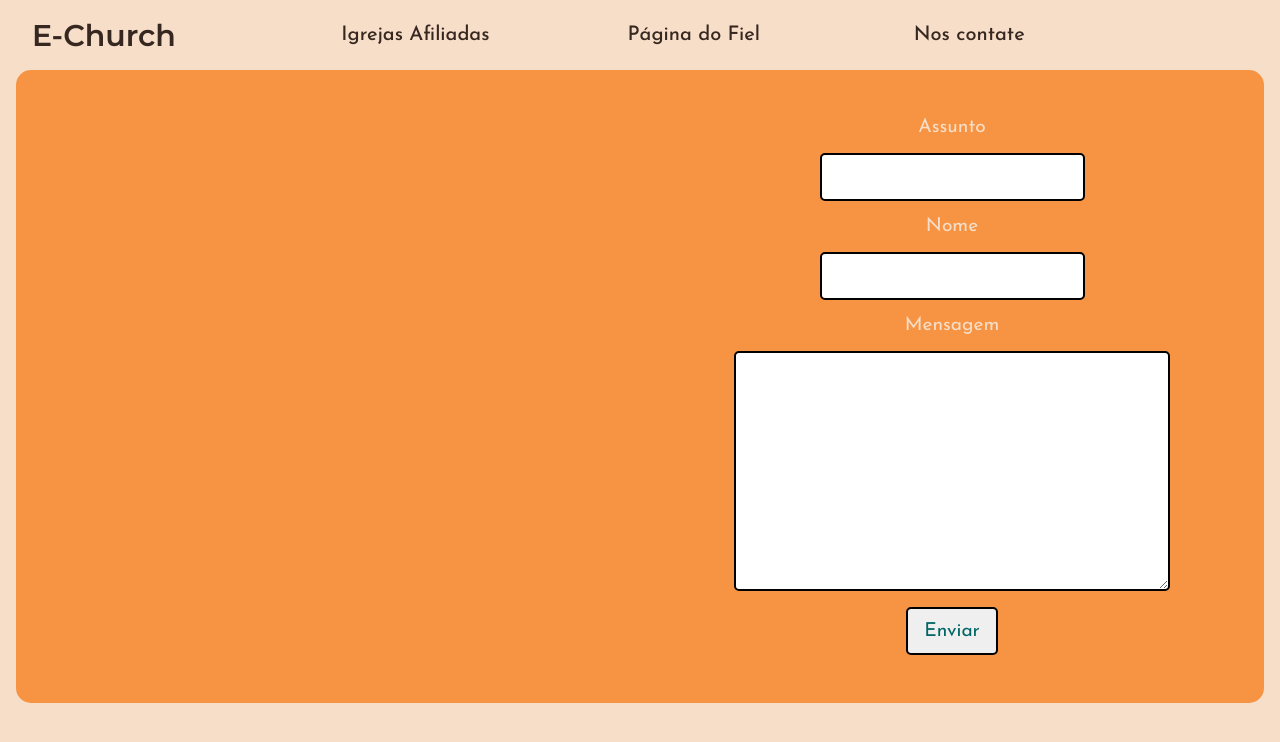
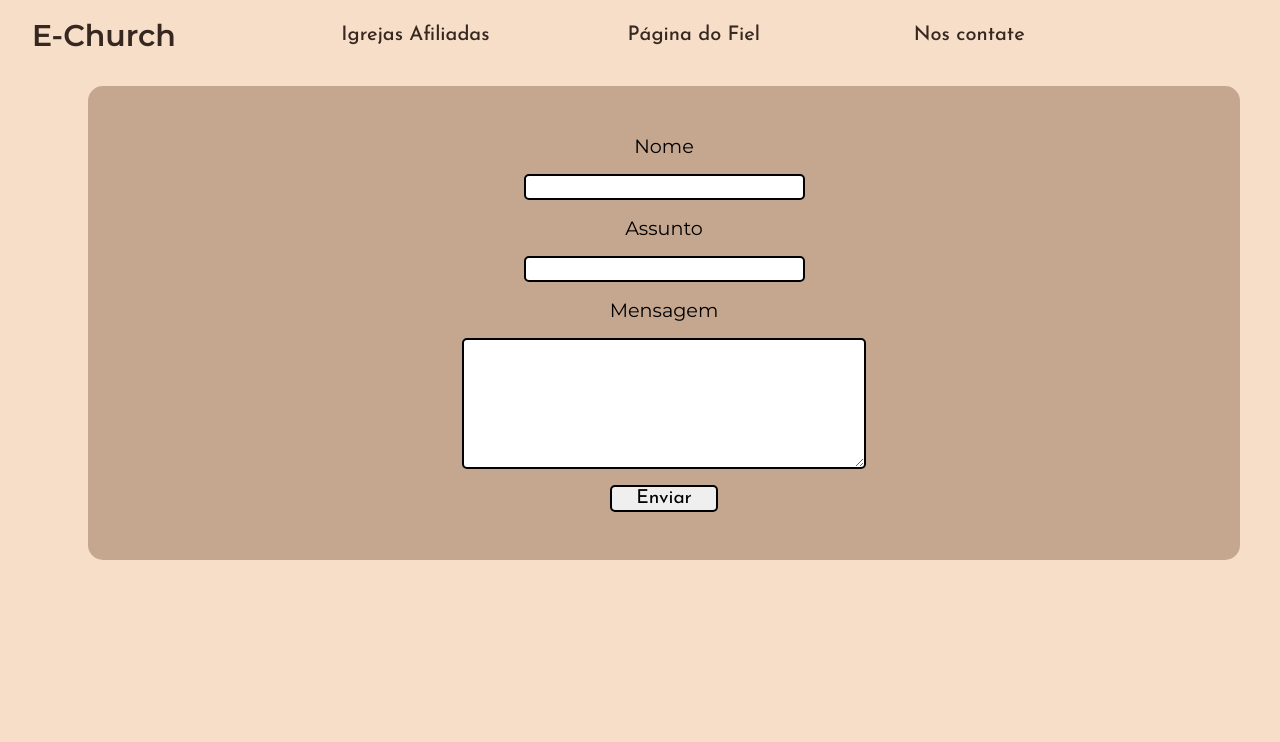
Before and after one commit to ViniGua06/projeto-software-cotemig, a React (Vite) app in the folder frontend/vite-project/: page /contact in a window 1280 px wide. Shown: the top 742 px of the page. Built offline with nearby package versions, Linux system fonts and the light colour scheme.

Commit message:
Form Contato Atualizado
Estilização do forms foi atualizada:
• Removida div inutilizada;
• Forms centralizado;
• Cor do fundo da container do forms modificada;
• Mudança de cor e fonte das labels;
• Alterado o estilo do botão "Enviar" ao colocar o mouse sobre.

```diff
--- a/frontend/vite-project/src/components/Form/Form.tsx
+++ b/frontend/vite-project/src/components/Form/Form.tsx
@@ -243,14 +243,14 @@ const Form = (opt: IForm) => {
   return (
     <>
       <form id="formContato" onSubmit={sendEmail}>
-        <label>Assunto</label>
+        <label>Nome</label>
         <input
           type="text"
-          onChange={(e) => setAssunto(e.target.value)}
+          onChange={(e) => setNome(e.target.value)}
           required
         />
-        <label>Nome</label>
-        <input type="text" onChange={(e) => setNome(e.target.value)} required />
+        <label>Assunto</label>
+        <input type="text" onChange={(e) => setAssunto(e.target.value)} required />
         <label>Mensagem</label>
         <textarea
           onChange={(e) => setMensagem(e.target.value)}
--- a/frontend/vite-project/src/pages/Contact.tsx
+++ b/frontend/vite-project/src/pages/Contact.tsx
@@ -10,9 +10,7 @@ const Contact = () => {
       <Header></Header>
 
       <div className="form-container">
-        <div>
 
-        </div>
         <Forms opt="contato"></Forms>
       </div>
     </>
--- a/frontend/vite-project/src/styles/form.css
+++ b/frontend/vite-project/src/styles/form.css
@@ -4,6 +4,7 @@
   width: 50%;
   display: flex;
   flex-direction: column;
+  justify-content: center;
   align-items: center;
   gap: 1rem;
   padding-block: 3rem;
@@ -14,12 +15,13 @@
   height: 3rem;
   font-size: 20px;
   border-radius: 5px;
-  padding-inline: 1rem;
+  padding-inline: 1.5rem;
   outline: none;
 }
 
 #formContato label {
   font-size: larger;
+  font-family: 'Montserrat';
 }
 
 #formContato textarea {
@@ -47,22 +49,29 @@
   width: 100%;
   height: 100%;
   display: flex;
-  justify-content: center;
 }
 
 #btnContato {
-  color: #006666;
+  color: #000000;
   width: fit-content;
+}
+
+#btnContato:hover {
+  background-color: rgb(29, 29, 29);
+  color: white;
 }
 
 .form-container {
   max-width: 100vw;
-  height: fit-content;
+  width: 90vw;
+  height: 37vw;
   display: flex;
   border-radius: 15px;
+  color: black;
   justify-content: space-evenly;
-  margin-inline: 1rem;
-  background-color: #f69444;
+  margin-top: 1rem;
+  margin-inline: 5.5rem;
+  background-color: #c5a78f;
 }
 
 .form-container div {
```
